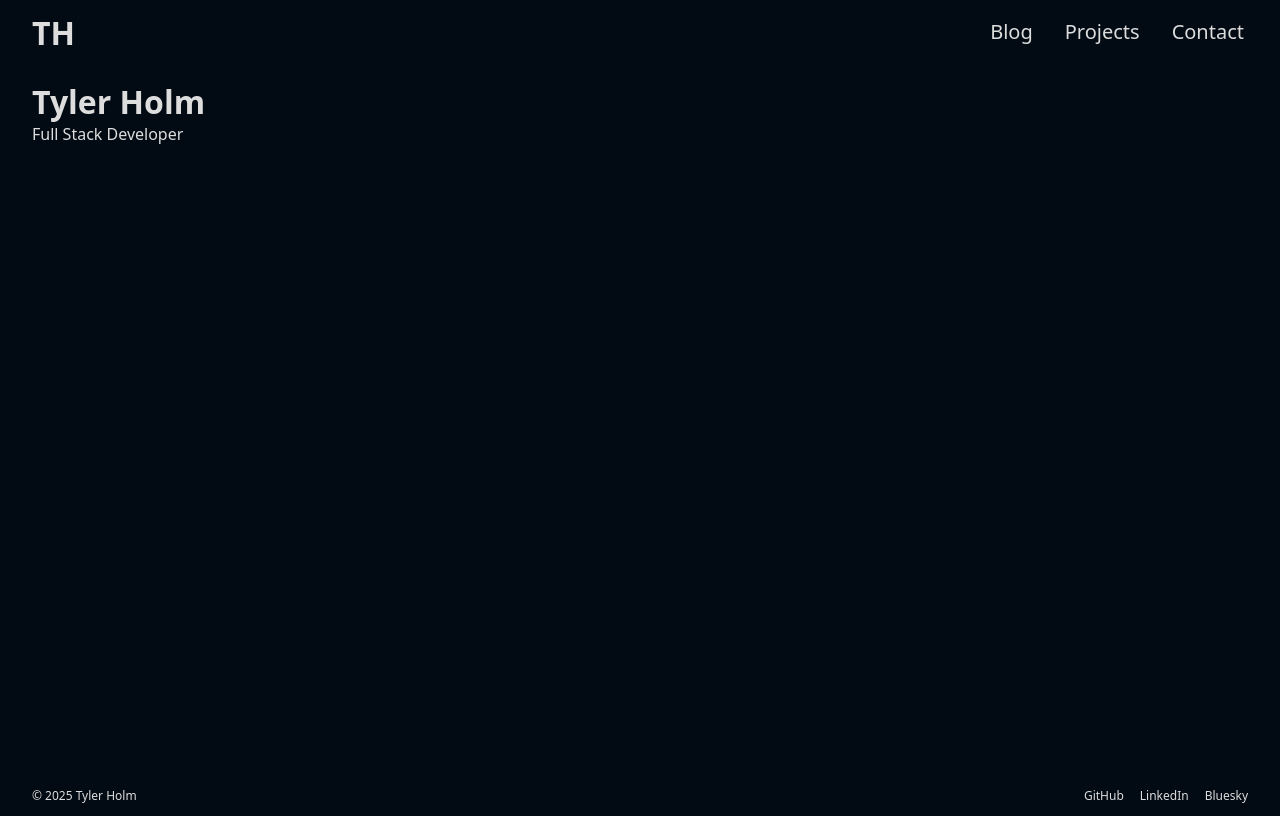
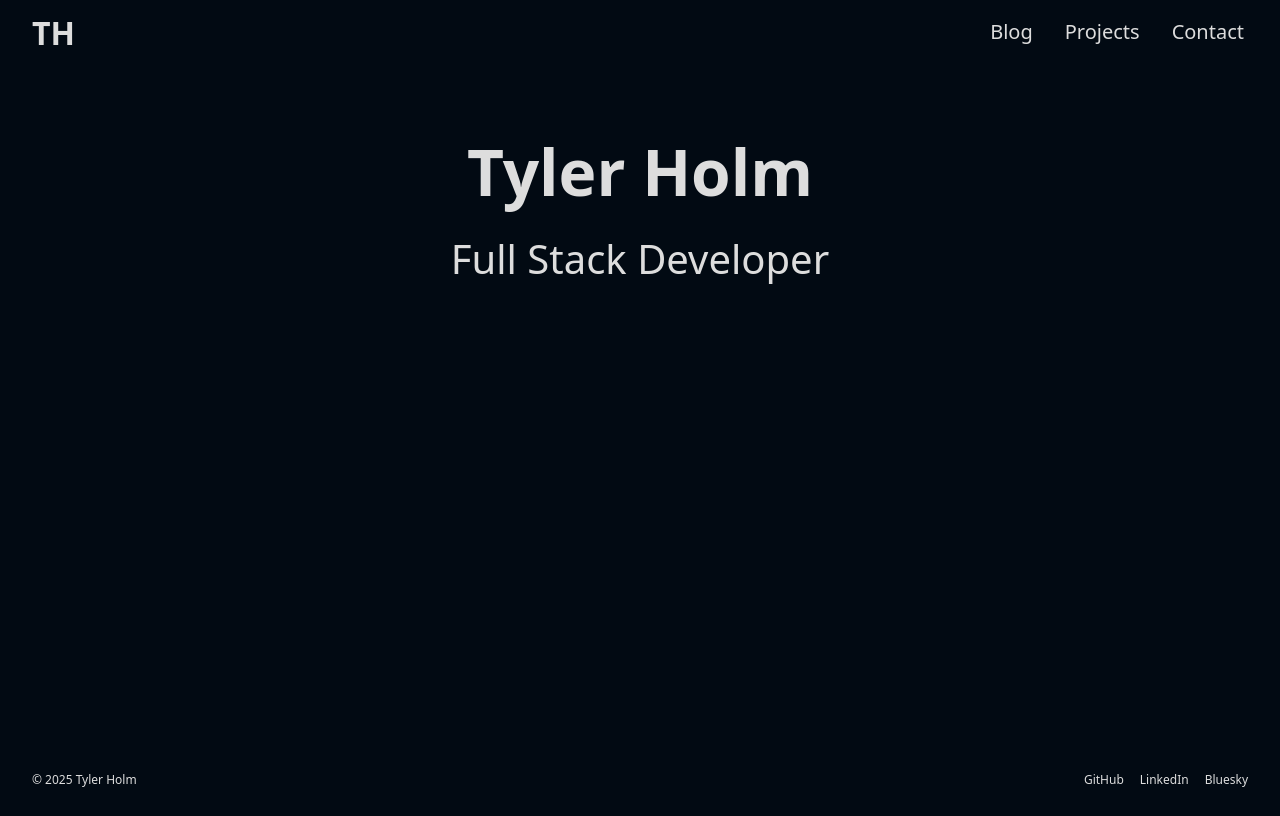
Before and after one commit to callmekass/portfolio, an Angular app in the folder angular-portfolio/: page / in a window 1280 px wide. Built offline with nearby package versions, Linux system fonts and the light colour scheme.

Commit message:
start on landing page content

```diff
--- a/angular-portfolio/src/app/app.component.html
+++ b/angular-portfolio/src/app/app.component.html
@@ -1,7 +1,5 @@
 <app-header></app-header>
 <div class="page-container">
-  <div class="page-content">
-    <router-outlet />
-  </div>
+  <router-outlet />
 </div>
 <app-footer></app-footer>
--- a/angular-portfolio/src/app/app.component.scss
+++ b/angular-portfolio/src/app/app.component.scss
@@ -3,7 +3,3 @@
 .page-container {
   min-height: calc(100dvh - ($header-height + $footer-height));
 }
-
-.page-content {
-  margin: 1rem 2rem;
-}
--- a/angular-portfolio/src/app/pages/home/home.component.html
+++ b/angular-portfolio/src/app/pages/home/home.component.html
@@ -1,2 +1,6 @@
-<h1>Tyler Holm</h1>
-<p>Full Stack Developer</p>
+<div id="home">
+  <div id="landing">
+    <p id="name">Tyler Holm</p>
+    <p id="landing-title">Full Stack Developer</p>
+  </div>
+</div>
--- a/angular-portfolio/src/app/pages/home/home.component.scss
+++ b/angular-portfolio/src/app/pages/home/home.component.scss
@@ -0,0 +1,29 @@
+@use "../../../variables.scss" as *;
+
+#home {
+  margin: 0 2rem;
+}
+
+#id {
+  width: 100%;
+}
+
+#landing {
+  display: flex;
+  flex-direction: column;
+  justify-content: center;
+  align-items: center;
+  height: 100%;
+  padding: 4rem 0rem;
+}
+
+#name {
+  font-size: 4rem;
+  font-weight: 600;
+}
+
+#landing-title {
+  font-size: 2.5rem;
+  font-weight: 400;
+  margin: 1rem 0;
+}
--- a/angular-portfolio/src/app/shared/components/header/header.component.html
+++ b/angular-portfolio/src/app/shared/components/header/header.component.html
@@ -1,5 +1,7 @@
 <div class="header">
-  <a routerLink="/home" class="logo">{{ logoString }} </a>
+  <a routerLink="/home" class="logo">
+    <span>TH</span>
+  </a>
   <nav class="nav">
     <ul>
       <li>
--- a/angular-portfolio/src/app/shared/components/header/header.component.scss
+++ b/angular-portfolio/src/app/shared/components/header/header.component.scss
@@ -9,6 +9,15 @@ $border-width: 1px;
   align-items: center;
   justify-content: space-between;
   height: $header-height;
+}
+
+.logo {
+  display: flex;
+  align-items: center;
+  font-size: $font-size-xl;
+  text-decoration: none;
+  font-weight: 800;
+  font-size: 2rem;
 }
 
 li:not(:last-child) {
@@ -26,7 +35,6 @@ li:not(:last-child) {
   display: flex;
 }
 
-.logo,
 .nav-link,
 .nav-button {
   display: flex;
@@ -34,22 +42,8 @@ li:not(:last-child) {
   color: $light-gray;
 }
 
-.logo {
-  font-size: 2rem;
-  font-weight: 700;
-  justify-content: center;
-  align-items: center;
-  border-radius: 999px;
-  transition: all 0.125s ease-in-out;
-}
-
 .nav-link {
   padding: 4px;
-}
-
-.logo:hover,
-.logo:active {
-  color: $white;
 }
 
 .nav-link:hover,
```
